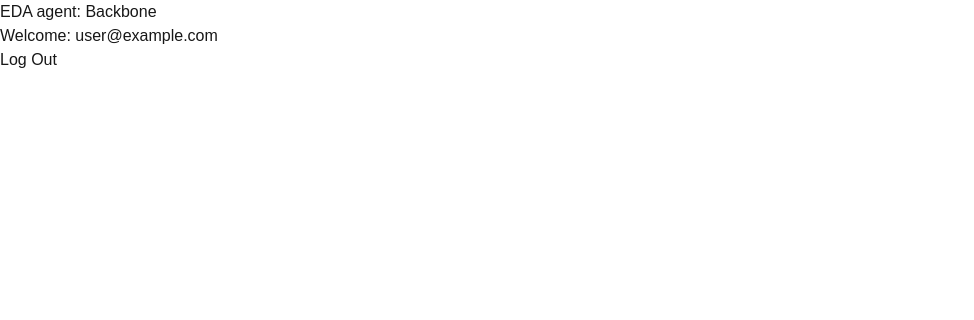
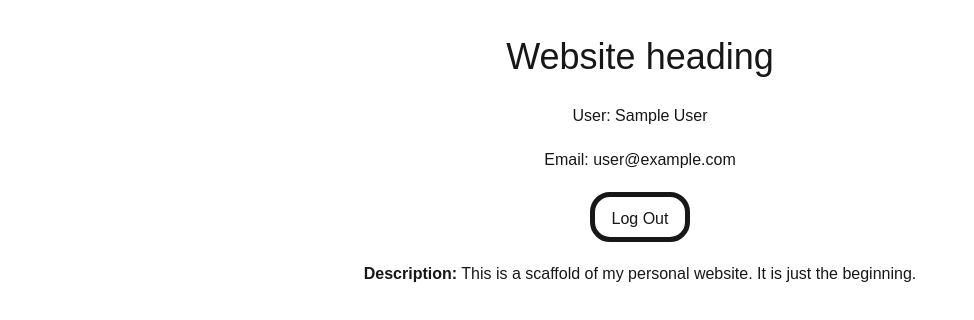
Before and after one commit to Junnister/eda-agent-backbone, a Next.js app in the folder frontend/: page / in a window 1280 px wide. Shown: the top 320 px of the page, without its empty margins (0-974 px from the left). Built offline with nearby package versions, Linux system fonts and the light colour scheme; no server answers; sample sign-in values are in the browser's storage.

Commit message:
Slight changes to my scaffold

```diff
--- /dev/null
+++ b/frontend/app/main.css
@@ -0,0 +1,34 @@
+@import "tailwindcss";
+
+h1 {
+    @apply text-center text-[36px] mt-[30px] mb-[20px];
+
+    /* Switching from normal CSS to Tailwind CSS
+    textAlign: 'center'; text-center
+    fontSize: 36; text-[36px]
+    marginTop: 60; mt-[60px]
+    marginBottom: 20; mb-[20px] */
+}
+
+p {
+    @apply text-center mt-[20px];
+
+    /* Switching from normal CSS to Tailwind CSS
+    textAlign: 'center'; text-center
+    marginTop: 20; mt-[20px] */
+}
+
+button {
+    @apply mt-[20px] p-[10px] border-[5px] rounded-[20px] block h-[50px] w-[100px] mx-auto;
+
+    /* Switching from normal CSS to Tailwind CSS
+     marginTop: 20; mt-[20px]
+     padding: 10; p-[10px]
+     border: '5px'; border-[5px]
+     borderRadius: 20; rounded-[20px]
+     display: block; block
+     height: 50; h-[50px]
+     width: 100; w-[100px]
+    marginLeft: 'auto'; mx-auto //check mx-auto again
+      */
+}
--- a/frontend/app/page.tsx
+++ b/frontend/app/page.tsx
@@ -4,10 +4,10 @@ import { useEffect, useState } from "react";
 import { useRouter } from "next/navigation";
 import { onAuthStateChanged, signOut } from "firebase/auth";
 import { auth } from "../lib/firebase";
-
-//import { getAuth, onAuthStateChanged } from "firebase/auth"; log out
+import './main.css';
 
 export default function Home() {
+  const [name, setName] = useState(null);
   const [email, setEmail] = useState(null);
   const [authenticated, setAuthenticated] = useState(false);
   const router = useRouter();
@@ -16,7 +16,8 @@ export default function Home() {
   useEffect(() => {
     const authState = onAuthStateChanged(auth, (user) => {
       if (user) {
-        setEmail(user.email); //maybe a better way to store user info???
+        setName(user.displayName); //null warning???
+        setEmail(user.email);
         setAuthenticated(true);
       } else {
         router.push("/login");
@@ -46,11 +47,23 @@ export default function Home() {
   if (!authenticated) {
     return <p>Redirecting to login page...</p>;
   }
+
+  // else if (authenticated && email !== "limjunguan06@gmail.com") {
+  //   return (
+  //   <div>
+  //     <h1>Access Denied</h1>
+  //     <p>You do not have permission to access this page.</p>
+  //     <button onClick={logout}>Log Out</button>
+  //   </div>
+  // );
+  // }
   return (
     <div>
-      <h1>EDA agent: Backbone</h1>
-      {email && <p>Welcome: {email}</p>}
+      <h1>Website heading</h1>
+      {name && <p>User: {name}</p>}
+      {email && <p>Email: {email}</p>}
       <button onClick={logout}>Log Out</button>
+      <p><b>Description:</b> This is a scaffold of my personal website. It is just the beginning.</p>
     </div>
   );
 }
```
